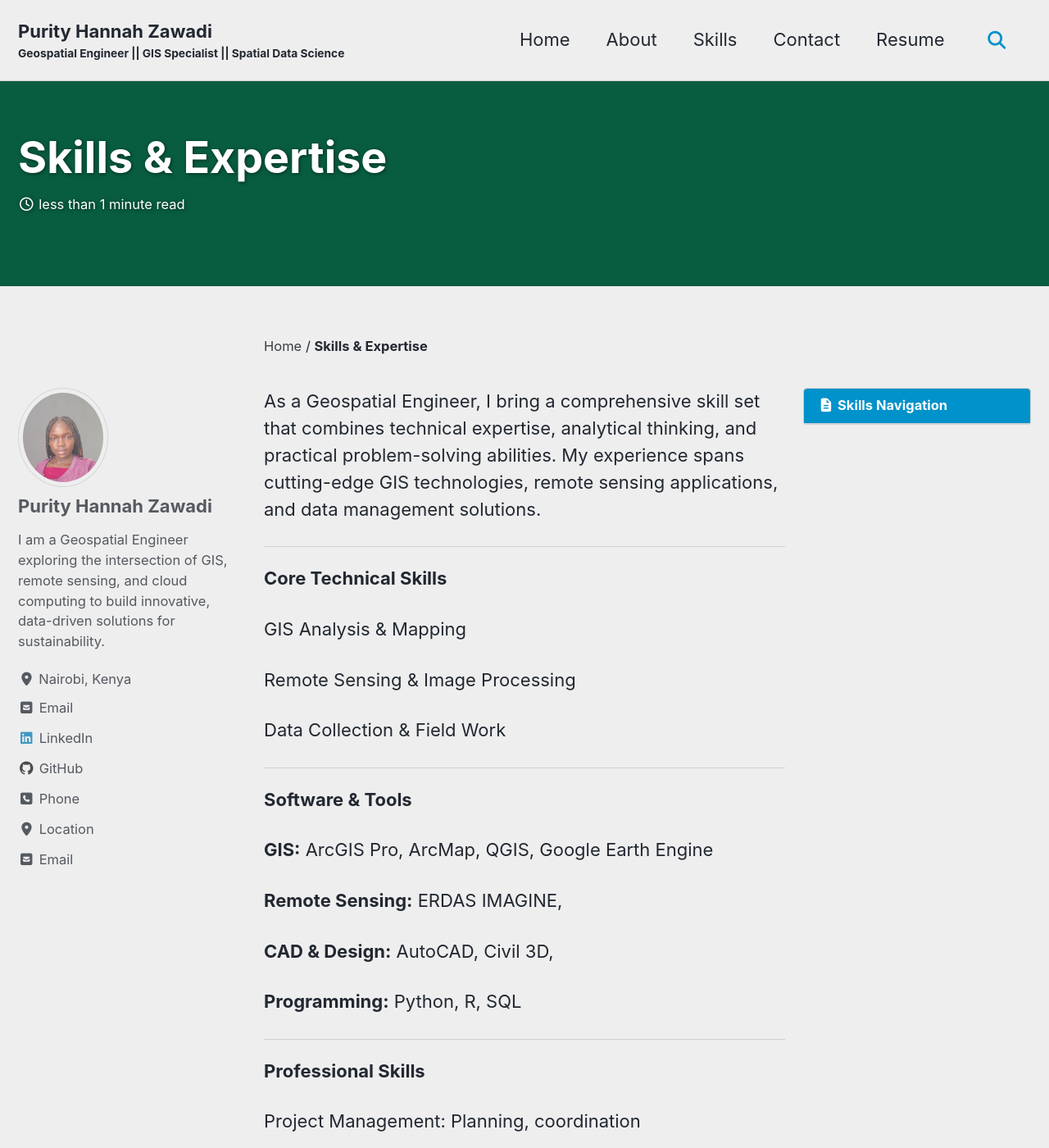
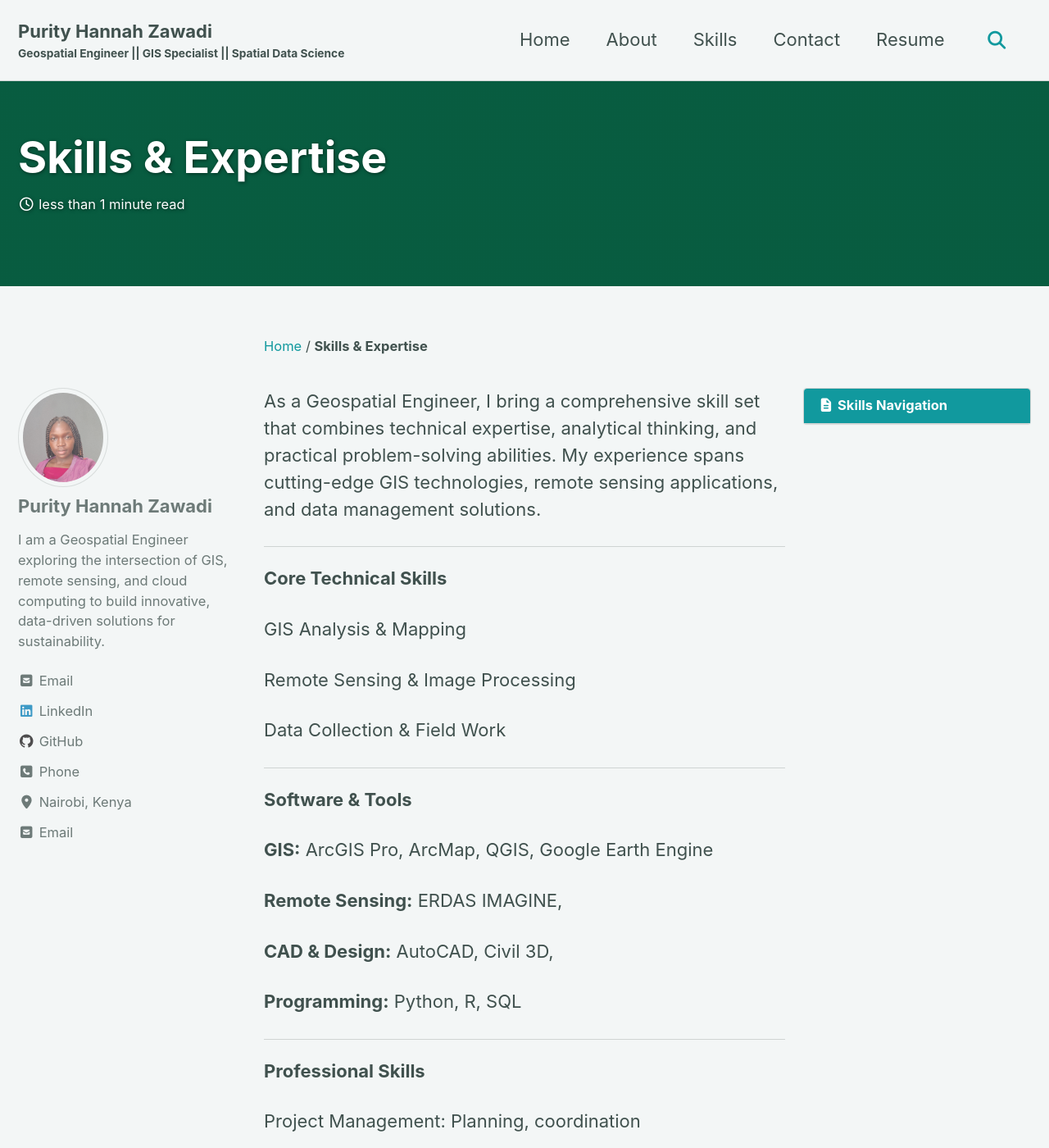
Before and after one commit to purityhannahzawadi/purityhannahzawadi.github.io, a Jekyll site: the page built from _pages/skills.md, in a window 1280 px wide and 1400 px high. Shown: the whole window at 82% size. Built offline with Jekyll 4.4.1, drawn with Linux system fonts in a browser that asks for light colours; cached includes are drawn as plain includes.

Commit message:
Update _config.yml

```diff
--- a/_config.yml
+++ b/_config.yml
@@ -12,7 +12,7 @@
 
 # theme                  : "minimal-mistakes-jekyll"
 remote_theme           : "mmistakes/minimal-mistakes@4.27.3"
-minimal_mistakes_skin    : "air" # "air", "aqua", "contrast", "dark", "dirt", "neon", "mint", "plum", "sunrise"
+minimal_mistakes_skin    : "mint" # "air", "aqua", "contrast", "dark", "dirt", "neon", "mint", "plum", "sunrise"
 
 # Site Settings
 locale                   : "en-US"
@@ -20,7 +20,7 @@ rtl                      : # true, false (default) # turns direction of the page
 title                    : "Purity Hannah Zawadi"
 title_separator          : "-"
 subtitle                 : "Geospatial Engineer || GIS Specialist || Spatial Data Science" # site tagline that appears below site title in masthead
-name                     : "Purity Hannah Zawadi"
+name                     : # "Purity Hannah Zawadi"
 description              : "Portfolio"
 url                      : "https://purityhannahzawadi.github.io" # the base hostname & protocol for your site e.g. "https://mmistakes.github.io"
 baseurl                  : # the subpath of your site, e.g. "/blog"
@@ -116,7 +116,6 @@ author:
   name             : "Purity Hannah Zawadi"
   avatar           : "/assets/images/purity.jpg" # Add your professional photo here
   bio              : "I am a Geospatial Engineer exploring the intersection of GIS, remote sensing, and cloud computing to build innovative, data-driven solutions for sustainability."
-  location         : "Nairobi, Kenya"
   email            : "hpurity.zawadi@gmail.com"
   links:
     - label: "Email"
@@ -131,7 +130,7 @@ author:
     - label: "Phone"
       icon: "fas fa-fw fa-phone-square"
       url: "tel:+254723224349"
-    - label: "Location"
+    - label: "Nairobi, Kenya"
       icon: "fas fa-fw fa-map-marker-alt"
       url: "https://maps.google.com/?q=Nairobi,Kenya"
 
```
